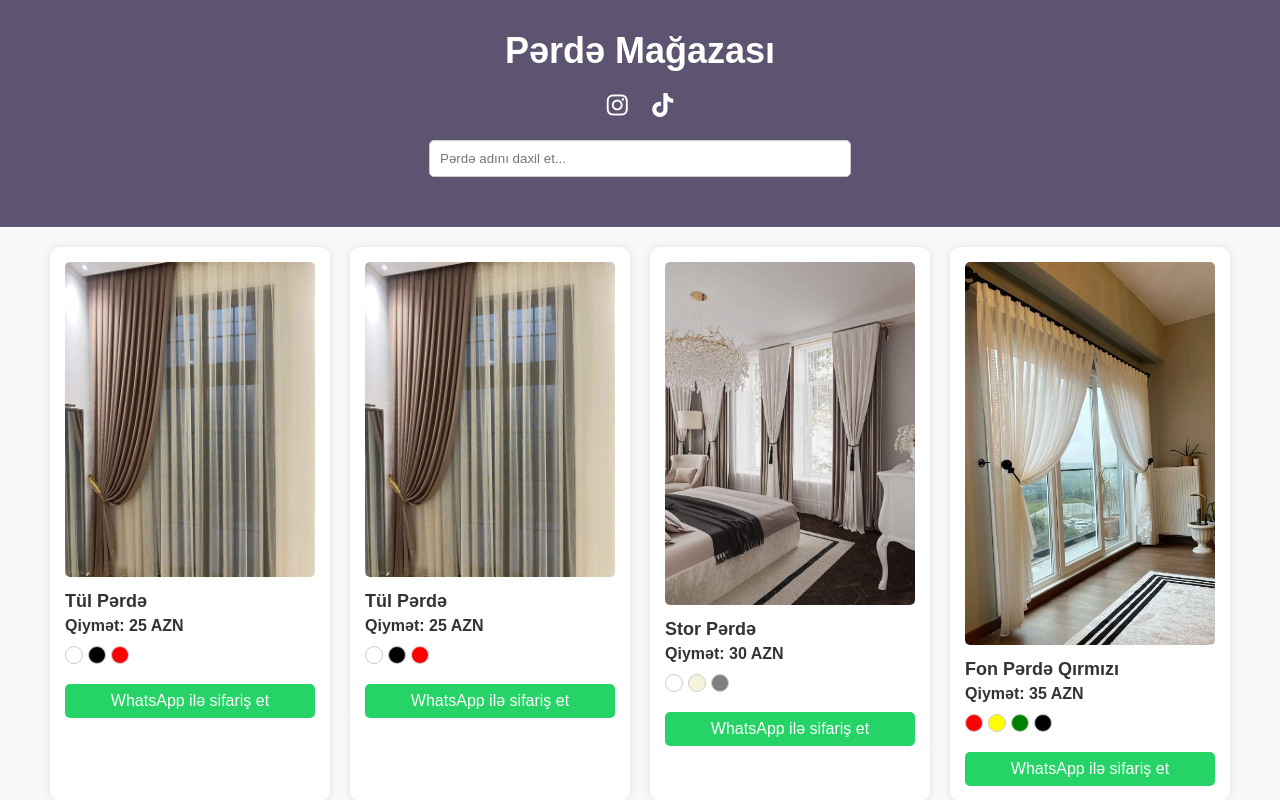
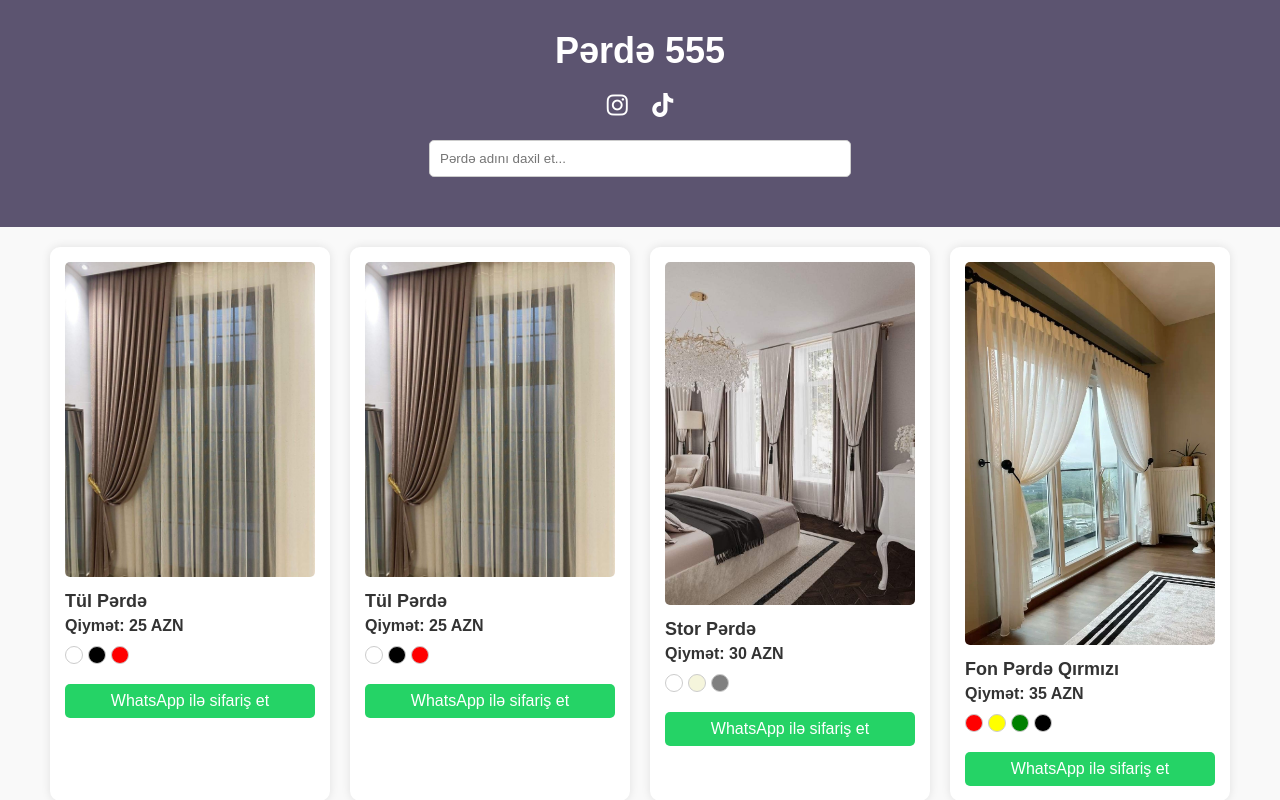
Before and after one commit to ES001-ES/perde-katalog, a plain HTML site: page index.html in a window 1280 px wide. Shown: the top 800 px of the page. Drawn offline with Linux system fonts and the light colour scheme.

Commit message:
Sayta düzəlişlər etdim

```diff
--- a/index.html
+++ b/index.html
@@ -111,7 +111,7 @@
 </head>
 <body>
   <header>
-    <h1>Pərdə Mağazası</h1>
+    <h1>Pərdə 555</h1>
     <div style="margin-top: 20px;">
       <a
         href="https://www.instagram.com/sadiqzdeh"
```
Also changed, not shown: 1 other file.
